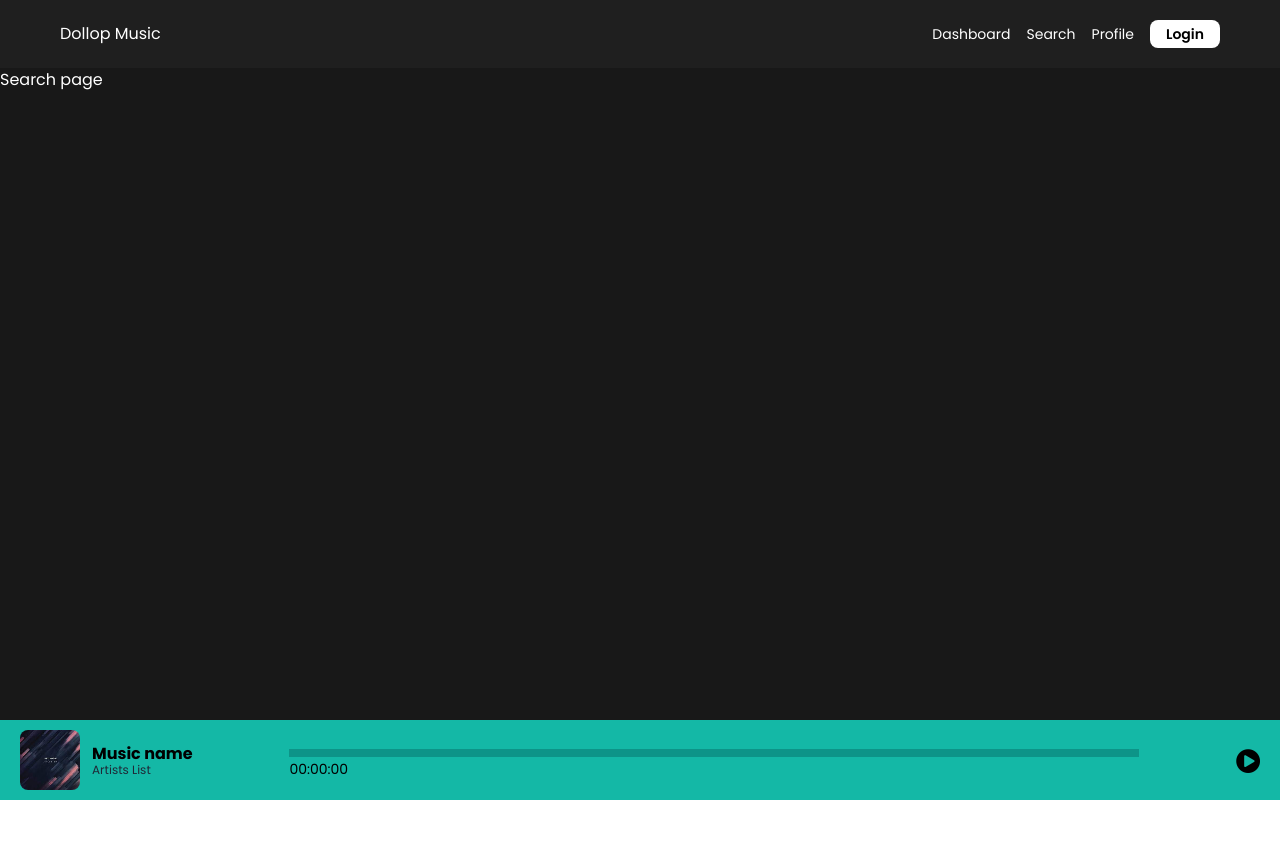
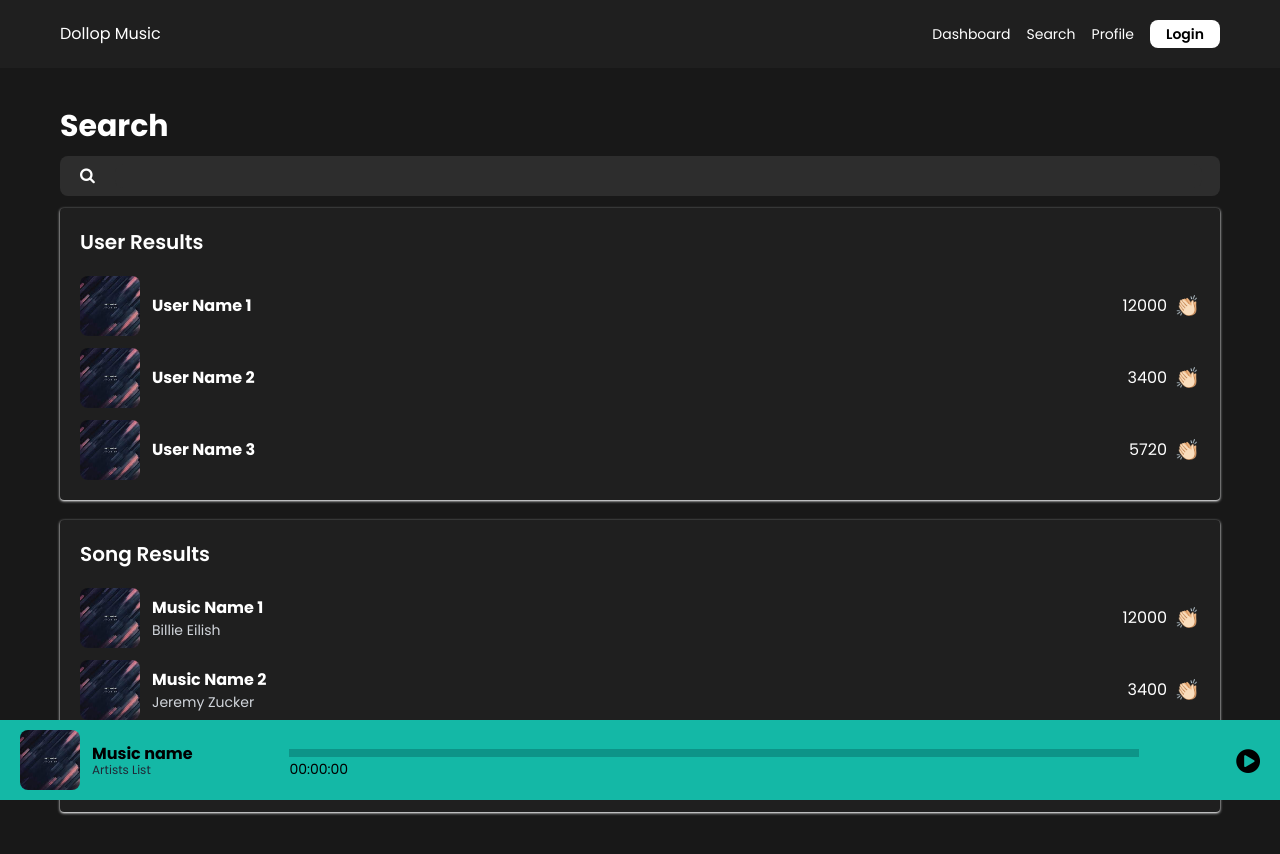
Before and after one commit to neelansh15/dollop-music, a Next.js app in the folder frontend/: page /search in a window 1280 px wide. Shown: the top 854 px of the page. Before the commit the page ends 800 px from the top, so only its background shows below. Built offline with nearby package versions, Linux system fonts and the light colour scheme.

Commit message:
Add search page frontend and other minor changes.

```diff
--- a/frontend/components/MusicItem.jsx
+++ b/frontend/components/MusicItem.jsx
@@ -9,7 +9,10 @@ export default function MusicItem({ music, isOwner = false }) {
         />
         <div>
           <h1 className="font-bold">{music.name}</h1>
-          <p className="text-sm text-gray-300">{music.artists.join(", ")}</p>
+          {music.artists
+            ? <p className="text-sm text-gray-300">{music.artists.join(", ")}</p>
+            : <p/>
+          }
         </div>
       </div>
       <div className="flex space-x-2">
--- a/frontend/pages/_app.jsx
+++ b/frontend/pages/_app.jsx
@@ -5,7 +5,7 @@ import MusicPlayer from "components/MusicPlayer";
 
 export default function Home({ Component }) {
   return (
-    <div className="h-screen w-full bg-dark-800 text-white font-poppins">
+    <div className="min-h-screen w-full bg-dark-800 text-white font-poppins">
       <Navbar />
       <main>
         <Component />
--- a/frontend/pages/search.jsx
+++ b/frontend/pages/search.jsx
@@ -1,7 +1,83 @@
+import { Card } from "components/Card";
+import MusicItem from "components/MusicItem";
+
 export default function Search(){
+    const searchedMusic = [
+        {
+          name: "Music Name 1",
+          artists: ["Billie Eilish"],
+          clapCount: 12000,
+          image: "",
+        },
+        {
+          name: "Music Name 2",
+          artists: ["Jeremy Zucker"],
+          clapCount: 3400,
+          image: "",
+        },
+        {
+          name: "Music Name 3",
+          artists: ["Miley Cyrus", "Eminem"],
+          clapCount: 5720,
+          image: "",
+        },
+    ];
+
+    const searchedUser = [
+        {
+          name: "User Name 1",
+        //   artists: ["Billie Eilish"],
+          clapCount: 12000,
+          image: "",
+        },
+        {
+          name: "User Name 2",
+        //   artists: ["Jeremy Zucker"],
+          clapCount: 3400,
+          image: "",
+        },
+        {
+          name: "User Name 3",
+        //   artists: ["Miley Cyrus", "Eminem"],
+          clapCount: 5720,
+          image: "",
+        },
+    ];
+
     return (
-        <div>
-            <h1>Search page</h1>
+        <div className="px-15 pt-10 w-full">
+            {/* Header */}
+            <h1 className="pb-3 text-3xl font-bold">Search</h1>
+
+            {/* Search Bar */}
+            <div className="bg-dark-300 p-2 mb-3 w-full rounded-lg">
+                <i className="fa fa-search ml-3" aria-hidden="true"></i>
+                <input className="bg-dark-300 ml-5 w-19/20 rounded-lg"></input>
+            </div>
+
+            {/* Results */}
+            <Card>
+                <h1 className="text-xl font-semibold mb-5">User Results</h1>
+                {searchedUser.map((music) => (
+                <MusicItem music={music} key={music.name} />
+                ))}
+            </Card>
+
+            <div className="my-5">
+                <p/>
+            </div>
+
+            <Card>
+                <h1 className="text-xl font-semibold mb-5">Song Results</h1>
+                {searchedMusic.map((music) => (
+                <MusicItem music={music} key={music.name} />
+                ))}
+            </Card>
+
+            {/* Space so that last stuff is seen */}
+            <div className="pb-25" >
+                <p/>
+            </div>
         </div>
     )
 }
```
